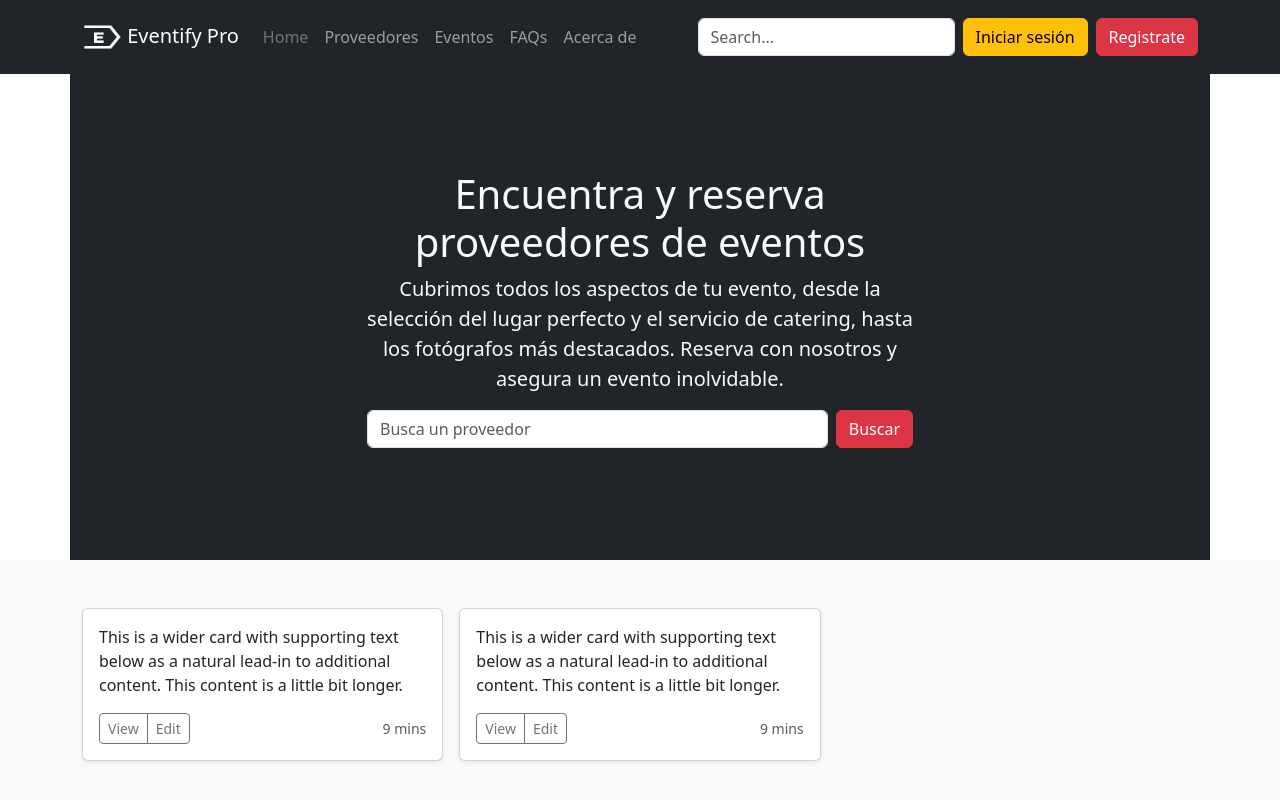
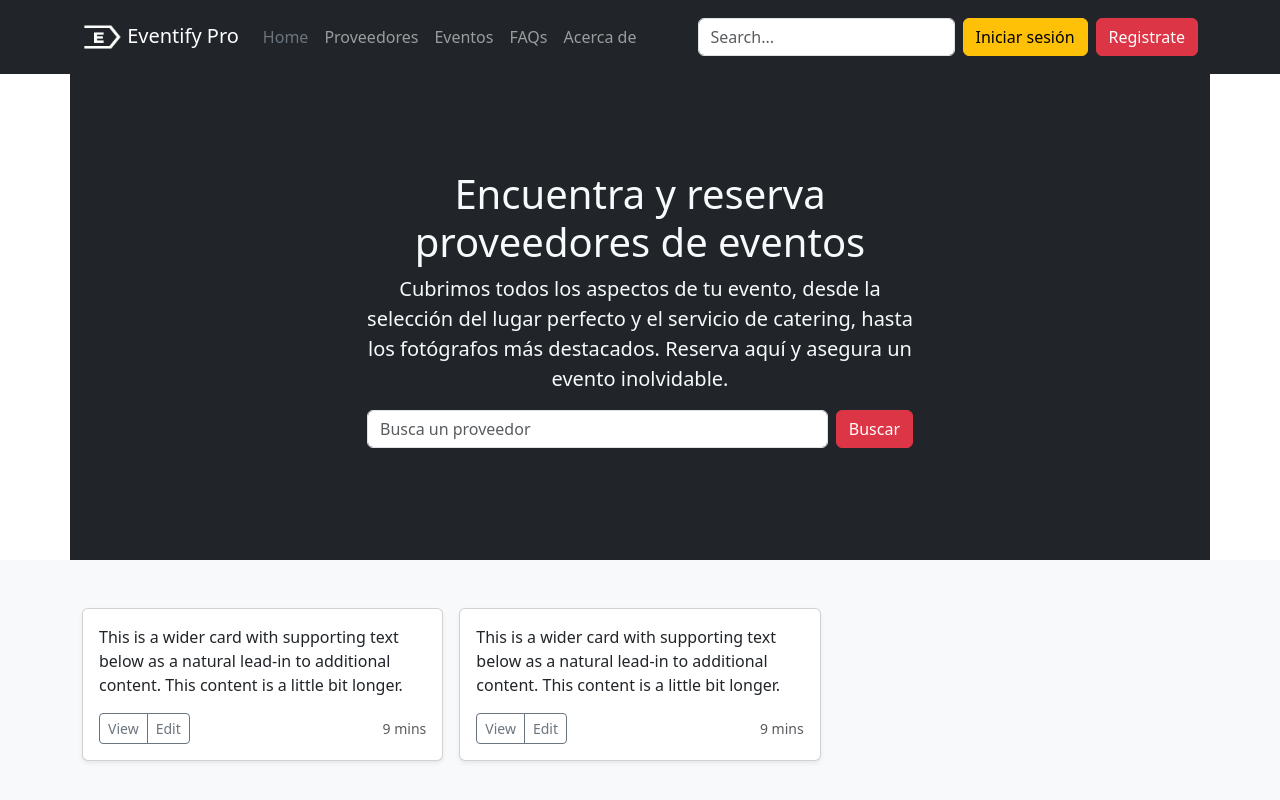
Before and after one commit to ignaciofrag/Eventify-pro-base, a React (Create React App) app: page / in a window 1280 px wide. Shown: the top 800 px of the page. Built offline with nearby package versions, Linux system fonts and the light colour scheme.

Commit message:
Update home.js

```diff
--- a/src/views/home.js
+++ b/src/views/home.js
@@ -9,7 +9,7 @@ function Home() {
           <div className="row py-lg-5">
             <div className="col-lg-6 col-md-8 mx-auto">
               <h1 className="fw-light text-light">Encuentra y reserva proveedores de eventos</h1>
-              <p className="lead text-light">Cubrimos todos los aspectos de tu evento, desde la selección del lugar perfecto y el servicio de catering, hasta los fotógrafos más destacados. Reserva con nosotros y asegura un evento inolvidable.</p>
+              <p className="lead text-light">Cubrimos todos los aspectos de tu evento, desde la selección del lugar perfecto y el servicio de catering, hasta los fotógrafos más destacados. Reserva aquí y asegura un evento inolvidable.</p>
               <p>
               <form className="d-flex justify-content-center">
                 <input className="form-control me-2" type="search" placeholder="Busca un proveedor" aria-label="Search" />
```
